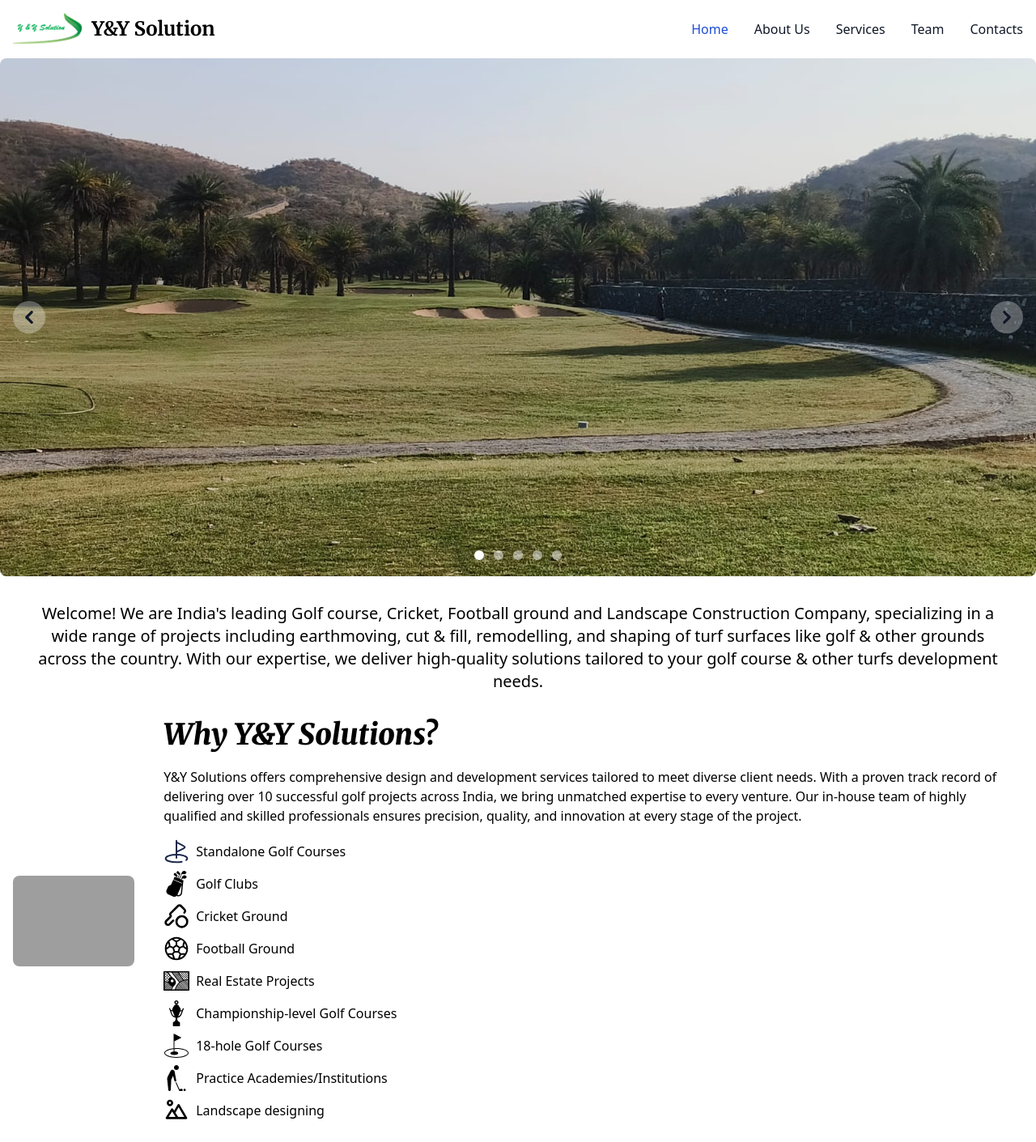
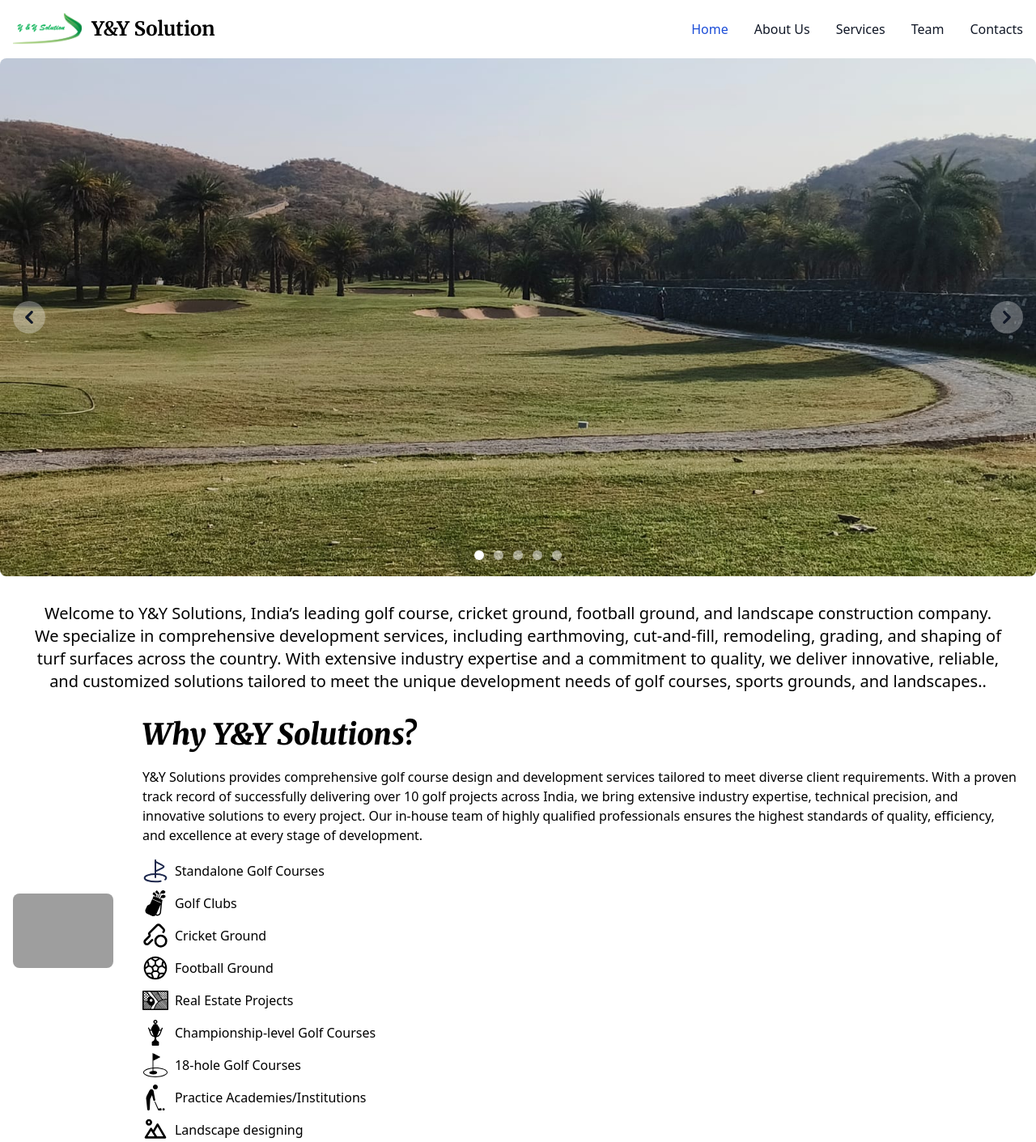
Before and after one commit to ynysolution/website, a Flask app: page / in a window 1280 px wide. Shown: the top 1411 px of the page at 81% size. Run offline with Flask 3, Linux system fonts and the light colour scheme; some libraries are stand-ins or nearby versions; grey boxes are pictures that could not be loaded.

Commit message:
Update home.html

```diff
--- a/templates/home.html
+++ b/templates/home.html
@@ -72,11 +72,11 @@
 </div>
 
 <div class="p-3 lg:py-8 text-center lg:px-10">
-	<span class="text-center text-sm lg:text-xl font-medium">Welcome! We are India's leading Golf course, Cricket, Football ground and Landscape Construction
-		Company,
-		specializing in a wide range of projects including earthmoving, cut & fill, remodelling, and shaping of turf surfaces like golf
-		& other grounds across the country. With our expertise, we deliver high-quality solutions tailored to your golf course & other turfs
-		development needs.</span>
+	<span class="text-center text-sm lg:text-xl font-medium">Welcome to Y&Y Solutions, India’s leading golf course, cricket ground,
+		football ground, and landscape construction company. We specialize in comprehensive development services, including earthmoving,
+		cut-and-fill, remodeling, grading, and shaping of turf surfaces across the country. With extensive industry expertise and a
+		commitment to quality, we deliver innovative, reliable, and customized solutions tailored to meet the unique development needs
+		of golf courses, sports grounds, and landscapes..</span>
 </div>
 
 
@@ -89,10 +89,10 @@
 	<div class="px-5">
 		<h1 class="merriweather-black-italic text-4xl pb-5">Why Y&Y Solutions?</h1>
 		<p>
-			Y&Y Solutions offers comprehensive design and development services tailored to meet diverse client needs. With a
-			proven track record of delivering over 10 successful golf projects across India, we bring unmatched expertise to
-			every venture. Our in-house team of highly qualified and skilled professionals ensures precision, quality, and
-			innovation at every stage of the project.
+			Y&Y Solutions provides comprehensive golf course design and development services tailored to meet diverse client requirements.
+			With a proven track record of successfully delivering over 10 golf projects across India, we bring extensive industry expertise,
+			technical precision, and innovative solutions to every project. Our in-house team of highly qualified professionals ensures the
+			highest standards of quality, efficiency, and excellence at every stage of development.
 		</p>
 		<div class="flex flex-col pt-4 font-medium gap-2">
 			<div class="flex items-center">
```
